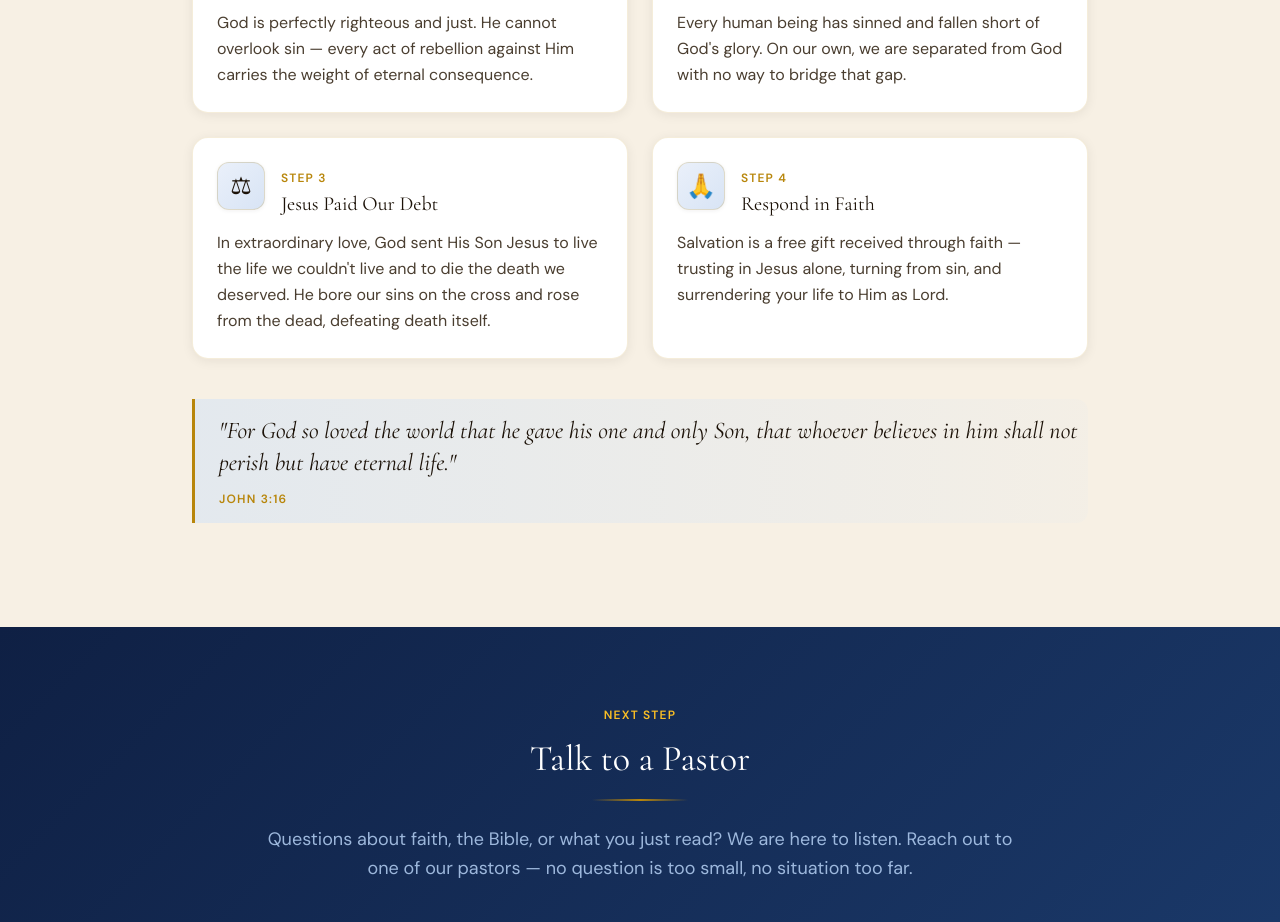
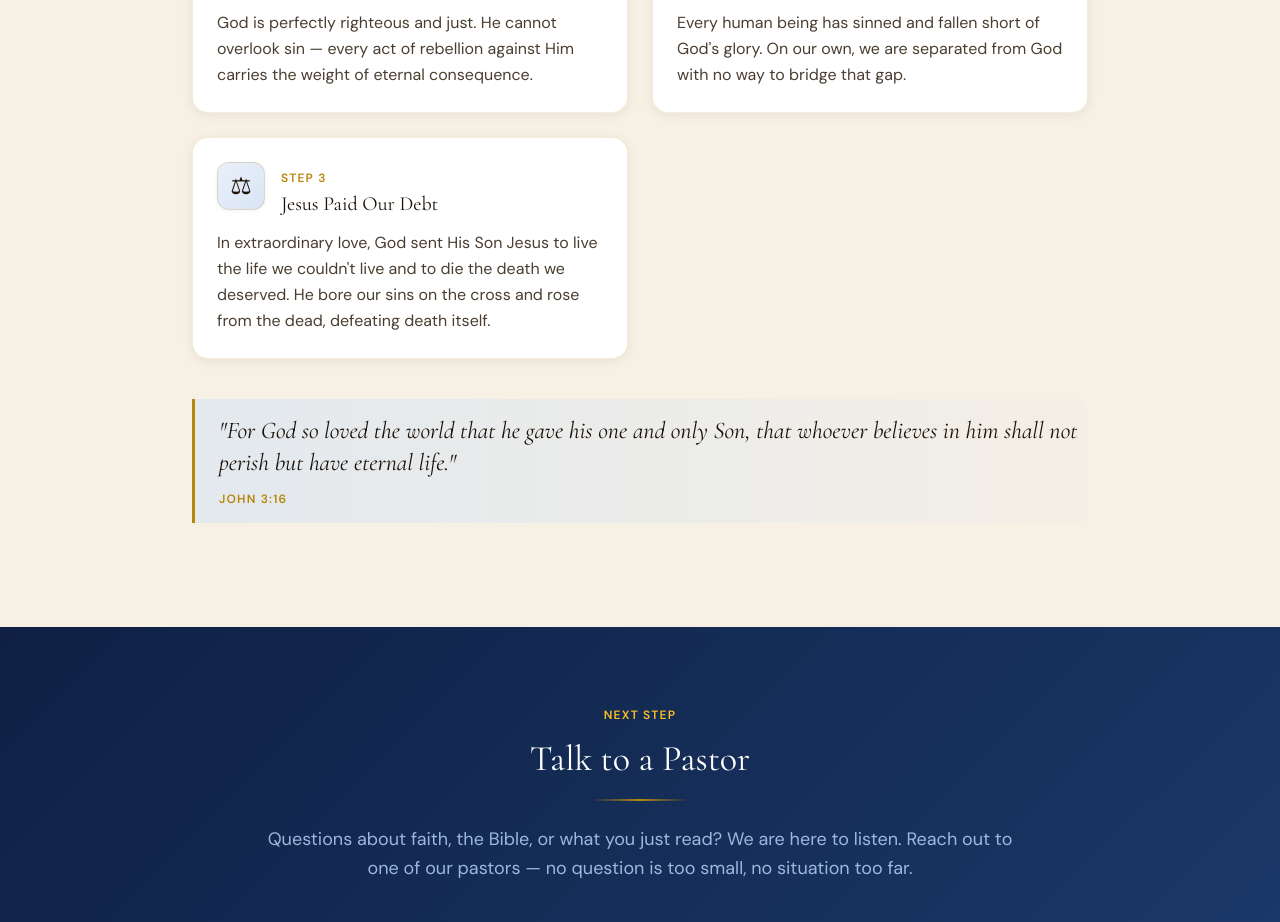
Before and after one commit to Zenithcreativesteam/bikfayah-church, a Next.js app: page /en/jesus in a window 1280 px wide. Shown: the part 1480-2402 px from the top of the page. Built offline with nearby package versions, Linux system fonts and the light colour scheme; no server answers.

Commit message:
jesus/page.tsx: remove step4 prayer of faith, go straight to Talk to a Pastor

```diff
--- a/app/[locale]/jesus/page.tsx
+++ b/app/[locale]/jesus/page.tsx
@@ -29,7 +29,6 @@ export default async function JesusPage({ params: { locale } }: { params: { loca
         { title: t('step1Title'), text: t('step1Text'), icon: '✝' },
         { title: t('step2Title'), text: t('step2Text'), icon: '💔' },
         { title: t('step3Title'), text: t('step3Text'), icon: '⚖' },
-        { title: t('step4Title'), text: t('step4Text'), icon: '🙏' },
       ];
 
   const whoImageUrl = sanityImageUrl(cms?.whoImage);
```
